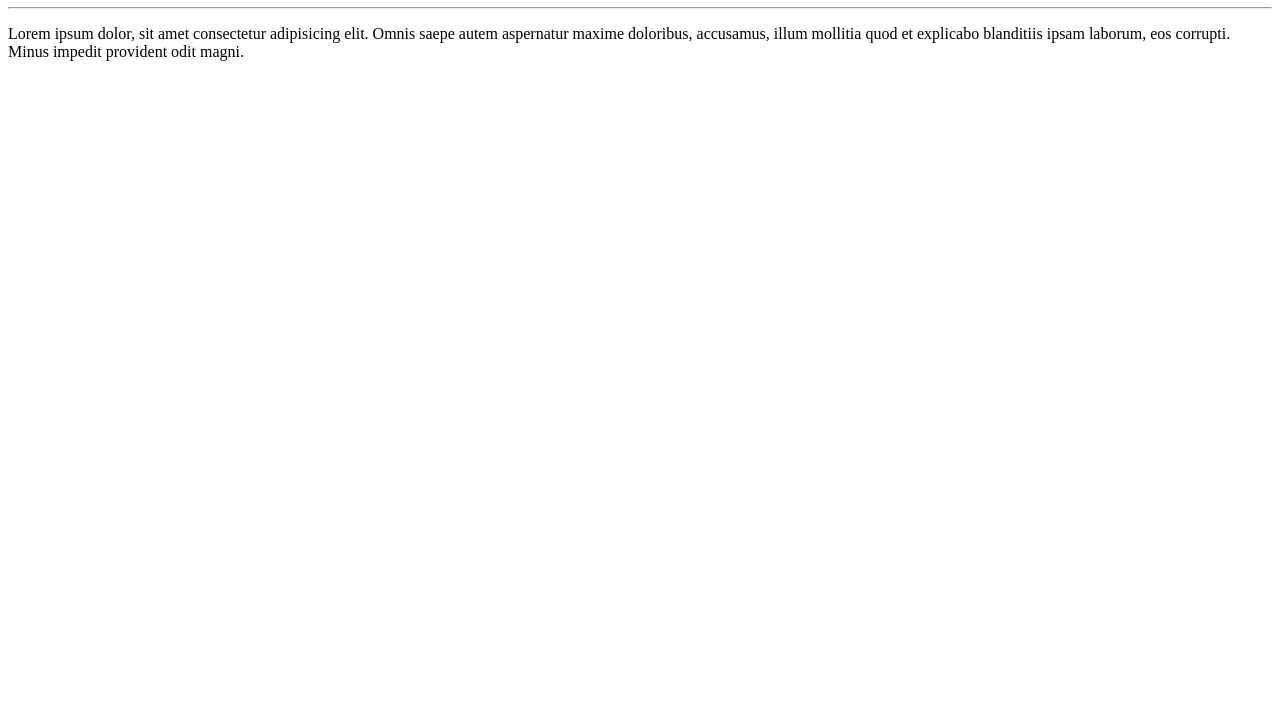
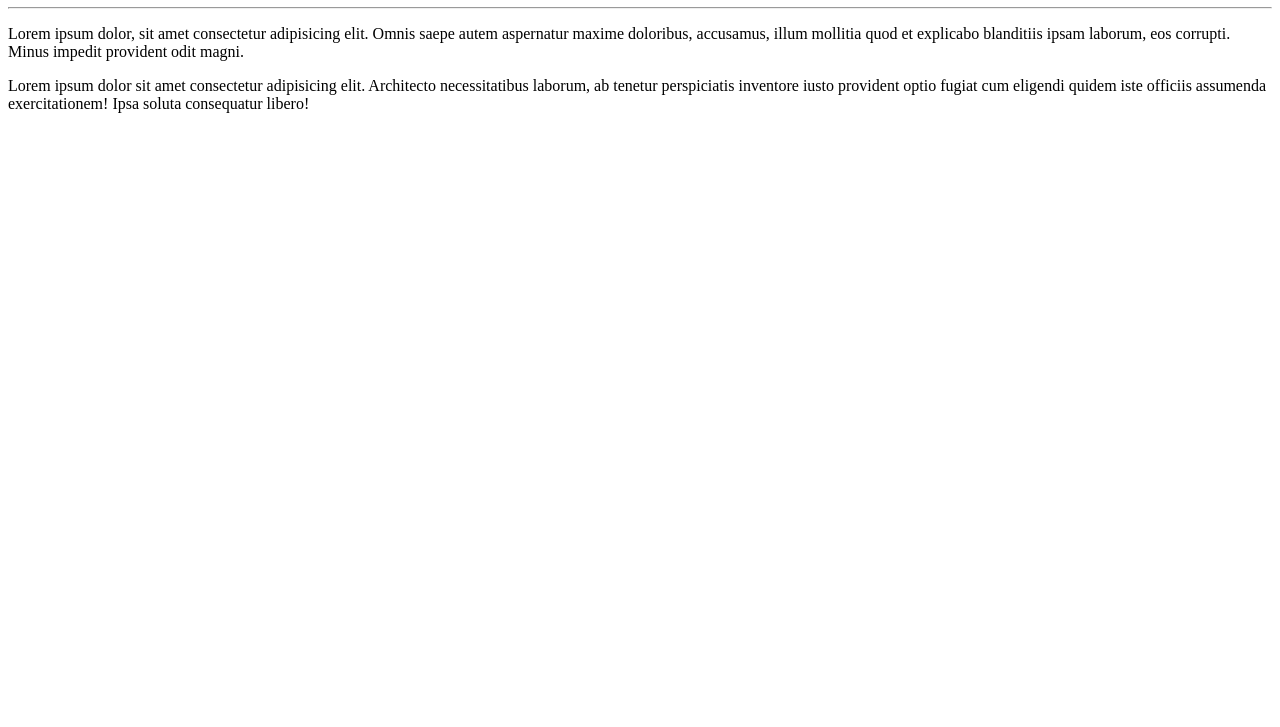
Before and after one commit to bpgsouza/OlaMundo, a plain HTML site: page site/index.html in a window 1280 px wide. Shown: the part 73-800 px from the top of the page. Drawn offline with Linux system fonts and the light colour scheme.

Commit message:
Mais um paragrafo acrescentado no index.html

```diff
--- a/site/index.html
+++ b/site/index.html
@@ -9,5 +9,6 @@
     <h1>Olá, mundo!</h1>
     <hr>
     <p>Lorem ipsum dolor, sit amet consectetur adipisicing elit. Omnis saepe autem aspernatur maxime doloribus, accusamus, illum mollitia quod et explicabo blanditiis ipsam laborum, eos corrupti. Minus impedit provident odit magni.</p>
+    <p>Lorem ipsum dolor sit amet consectetur adipisicing elit. Architecto necessitatibus laborum, ab tenetur perspiciatis inventore iusto provident optio fugiat cum eligendi quidem iste officiis assumenda exercitationem! Ipsa soluta consequatur libero!</p>
 </body>
 </html>
```
